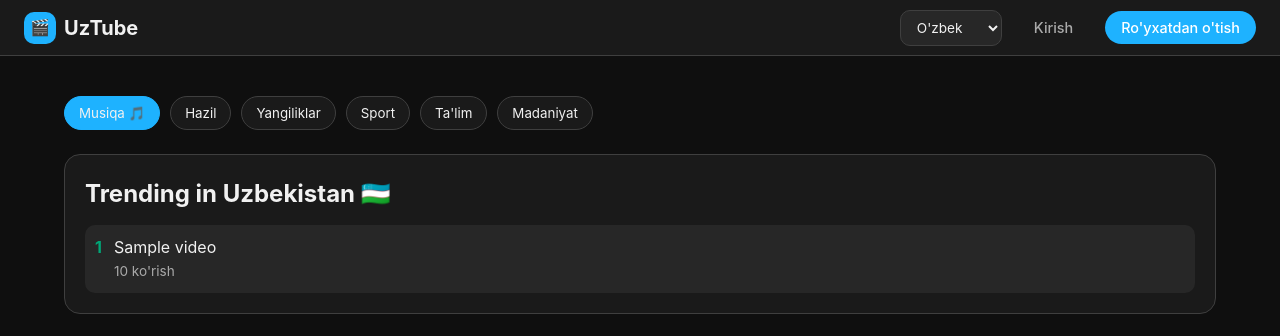
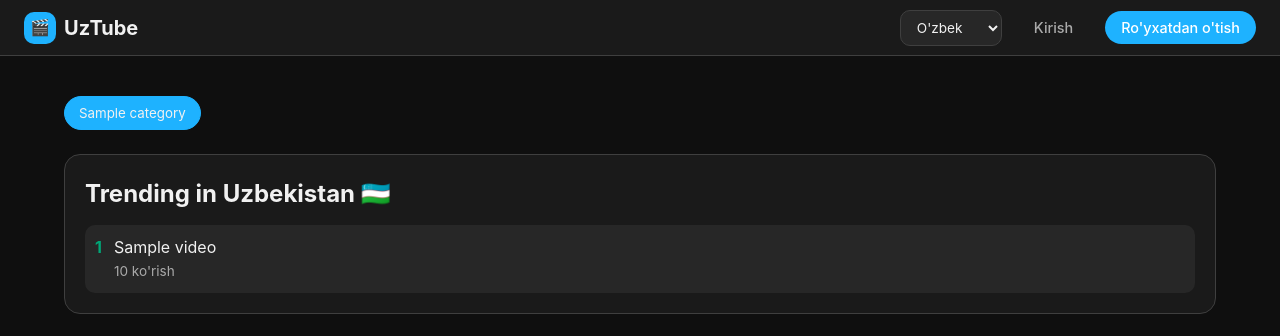
Before and after one commit to ramazon07-cmd/youtube-clone, a Django app: page / in a window 1280 px wide. Shown: the top 336 px of the page. Run offline with Django 5.2, Linux system fonts and the light colour scheme; tables that the repository leaves empty hold one stand-in row (values such as "Sample post"); some libraries are stand-ins or nearby versions.

Commit message:
categories are added to backend of the project

```diff
--- a/youtube/videos/admin.py
+++ b/youtube/videos/admin.py
@@ -1,5 +1,6 @@
 from django.contrib import admin
-from .models import Video
+from .models import Video, Category
 # Register your models here.
 
 admin.site.register(Video)
+admin.site.register(Category)
--- a/youtube/videos/models.py
+++ b/youtube/videos/models.py
@@ -2,8 +2,16 @@ from django.db import models
 from django.contrib.auth.models import User
 from .imagekit_client import (get_optimized_video_url, get_streaming_url, get_imagekit_client, add_image_watermark)
 
+class Category(models.Model):
+    name = models.CharField(max_length=255, unique=True)
+
+    def __str__(self):
+        return self.name
+
+
 class Video(models.Model):
     title = models.CharField(max_length=255)
+    category = models.ForeignKey(Category, on_delete=models.SET_NULL, null=True, related_name='videos')
     description = models.TextField(blank=True)
     user = models.ForeignKey(User, on_delete=models.CASCADE, related_name='videos')
 
--- a/youtube/videos/templates/videos/video_list.html
+++ b/youtube/videos/templates/videos/video_list.html
@@ -11,12 +11,9 @@ Videolar - UzTube
 
 {% block content %}
 <section class="category-tabs">
-    <button class="category-tab active">Musiqa 🎵</button>
-    <button class="category-tab">Hazil</button>
-    <button class="category-tab">Yangiliklar</button>
-    <button class="category-tab">Sport</button>
-    <button class="category-tab">Ta'lim</button>
-    <button class="category-tab">Madaniyat</button>
+    {% for category in categories %}
+    <button class="category-tab active">{{ category.name }}</button>
+    {% endfor %}
 </section>
 
 <section class="trending-section">
--- a/youtube/videos/views.py
+++ b/youtube/videos/views.py
@@ -2,7 +2,7 @@ from django.shortcuts import render, get_object_or_404
 from django.contrib.auth.decorators import login_required
 from django.http import JsonResponse
 from django.views.decorators.http import require_POST
-from .models import Video, VideoLike
+from .models import Video, VideoLike, Category
 from .forms import VideoUploadForm
 from .imagekit_client import upload_video, upload_thumbnail, delete_video
 
@@ -10,7 +10,8 @@ from .imagekit_client import upload_video, upload_thumbnail, delete_video
 
 def video_list(request):
     videos = Video.objects.all()
-    return render(request, 'videos/video_list.html', {'videos': videos})
+    categories = Category.objects.all()
+    return render(request, 'videos/video_list.html', {'videos': videos, 'categories': categories})
 
 def video_detail(request, video_id):
     video = get_object_or_404(Video.objects, id=video_id)
```
Also changed, not shown: youtube/videos/migrations/0004_category_video_category.py (added).
